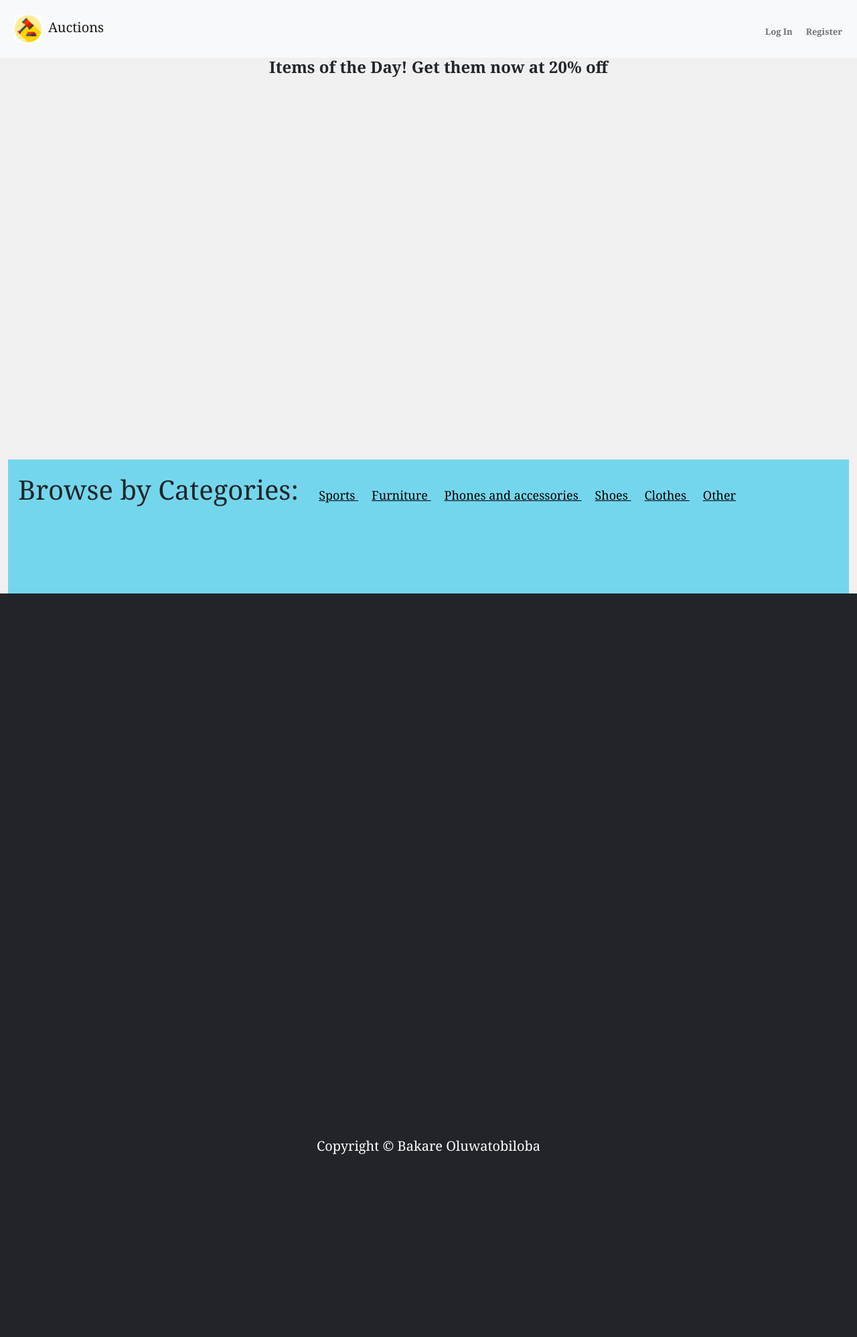
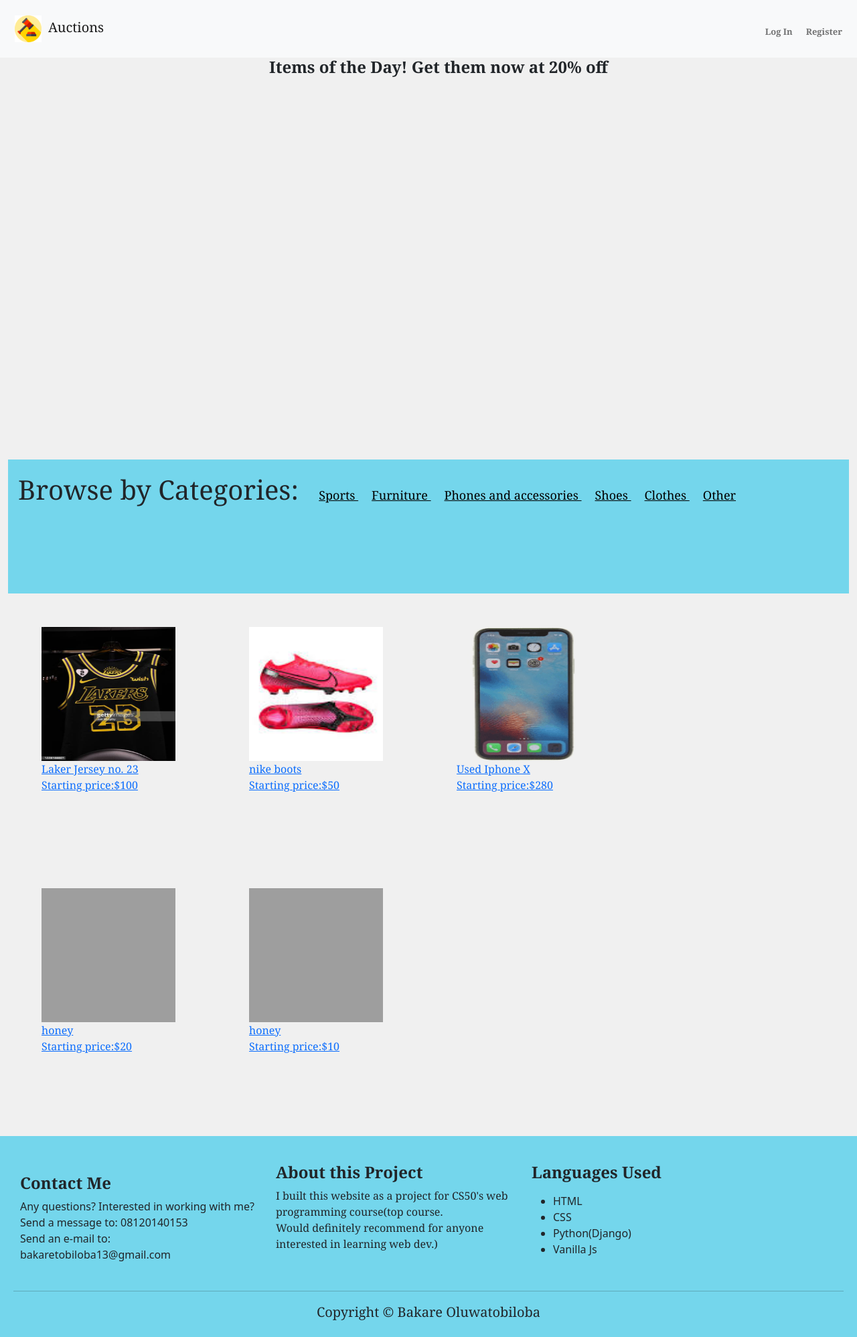
Before and after one commit to BakareTobias/e-commerce-website-, a Django app: page / in a window 1280 px wide. Shown: the whole page at 67% size. Before the commit the page ends 1723 px from the top, so only its background shows below. Run offline with Django 3.2, Linux system fonts and the light colour scheme; data comes from the database, SQL or seed files in the repository; grey boxes are pictures that could not be loaded.

Commit message:
changed django version to 3.2.18 for render compatibility

```diff
--- a/auctions/templates/auctions/layout.html
+++ b/auctions/templates/auctions/layout.html
@@ -56,19 +56,11 @@
         </div>
 
 
-        <div class="p-5 h-10 bg bg-dark  text-white text-center position-relative">
-            <div class="container">
-                <p class="lead">Copyright &copy; Bakare Oluwatobiloba </p>
-            </div>
-        </div>
 
 
 
 
-
-
-
-        {% comment %} <div id="footer">
+         <div id="footer">
             <div>
                 <div class='footertext'>
                     <p>
@@ -99,7 +91,7 @@
                 </div>
 
             </div>
-            <div id="name_at_bottom_of_website"> <hr> </div>
-        </div> {% endcomment %}
+            <div id="name_at_bottom_of_website"> <hr><p class="lead">Copyright &copy; Bakare Oluwatobiloba </p> </div>
+        </div>
     </body>
 </html>
--- a/requirements.txt
+++ b/requirements.txt
@@ -1,6 +1,6 @@
 asgiref==3.6.0
 beautifulsoup4==4.11.2
-Django==4.1.6
+Django==3.2.18
 django-livereload==1.7
 Pillow==9.4.0
 soupsieve==2.3.2.post1
```
